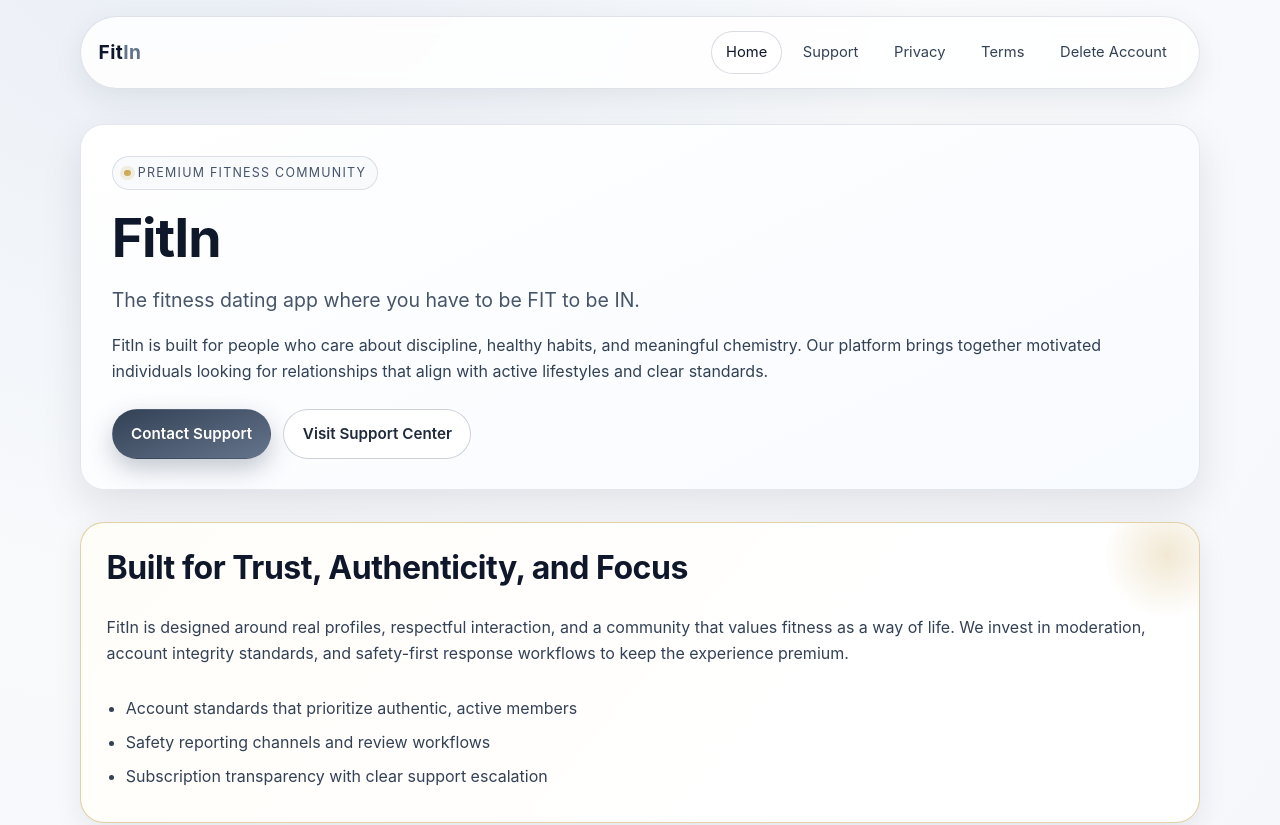
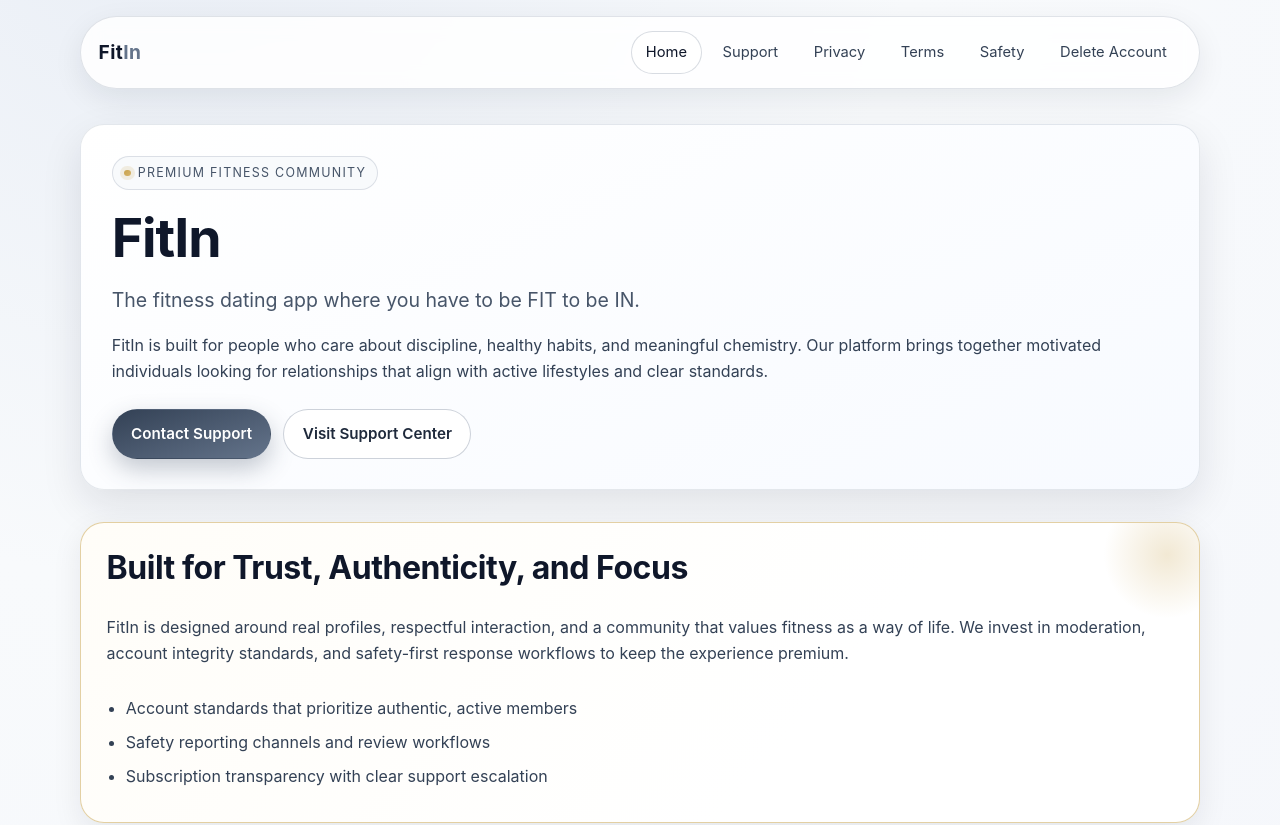
Before and after one commit to Fitin-Admin/FitIn-Site, a plain HTML site: page index.html in a window 1280 px wide. Shown: the top 825 px of the page. Drawn offline with Linux system fonts and the light colour scheme.

Commit message:
Update index.html
Added safety page link

```diff
--- a/index.html
+++ b/index.html
@@ -20,6 +20,7 @@
             <a href="/support.html">Support</a>
             <a href="/privacy.html">Privacy</a>
             <a href="/terms.html">Terms</a>
+            <a href="/safety.html">Safety</a>
             <a href="/delete-account.html">Delete Account</a>
           </div>
         </nav>
```
